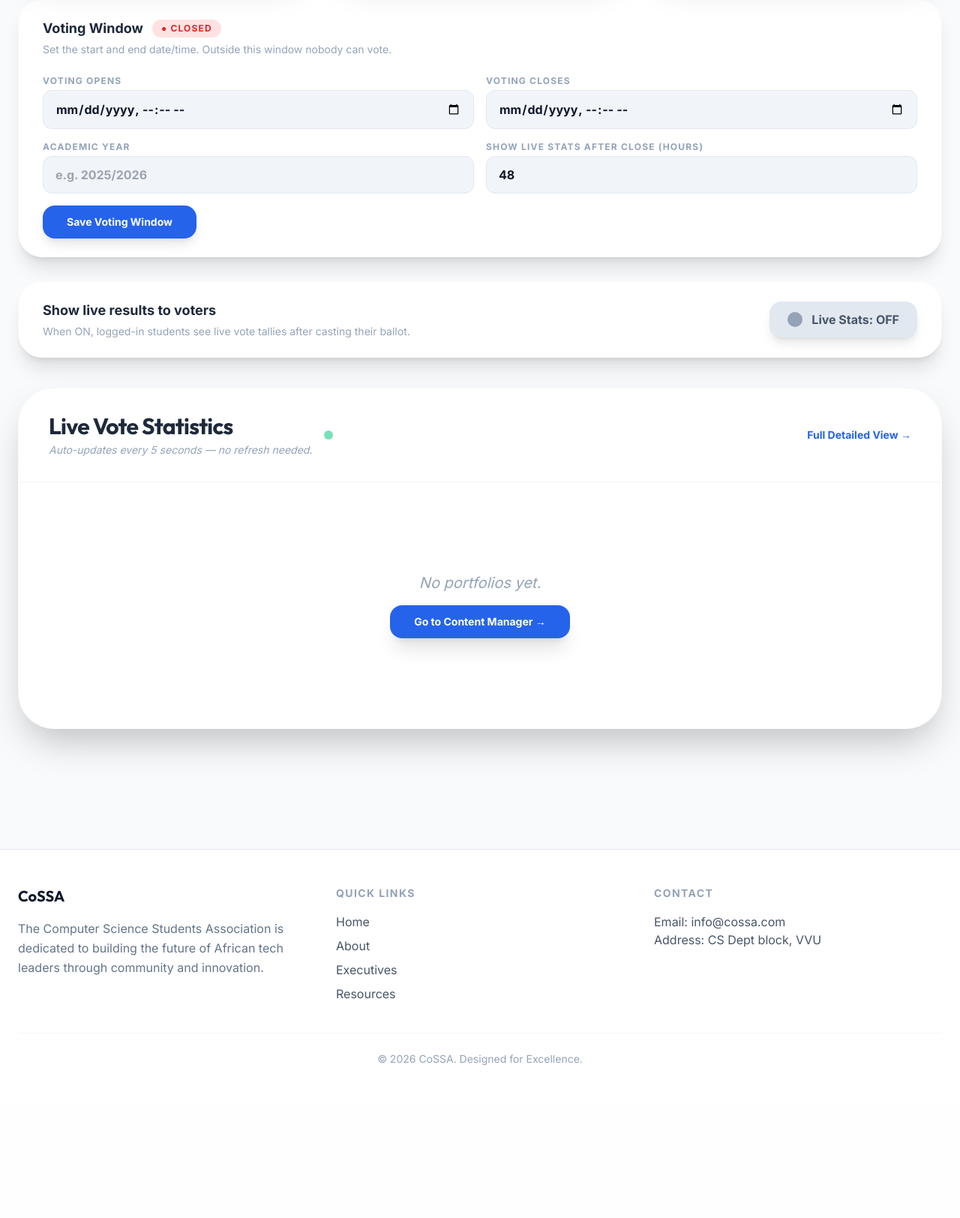
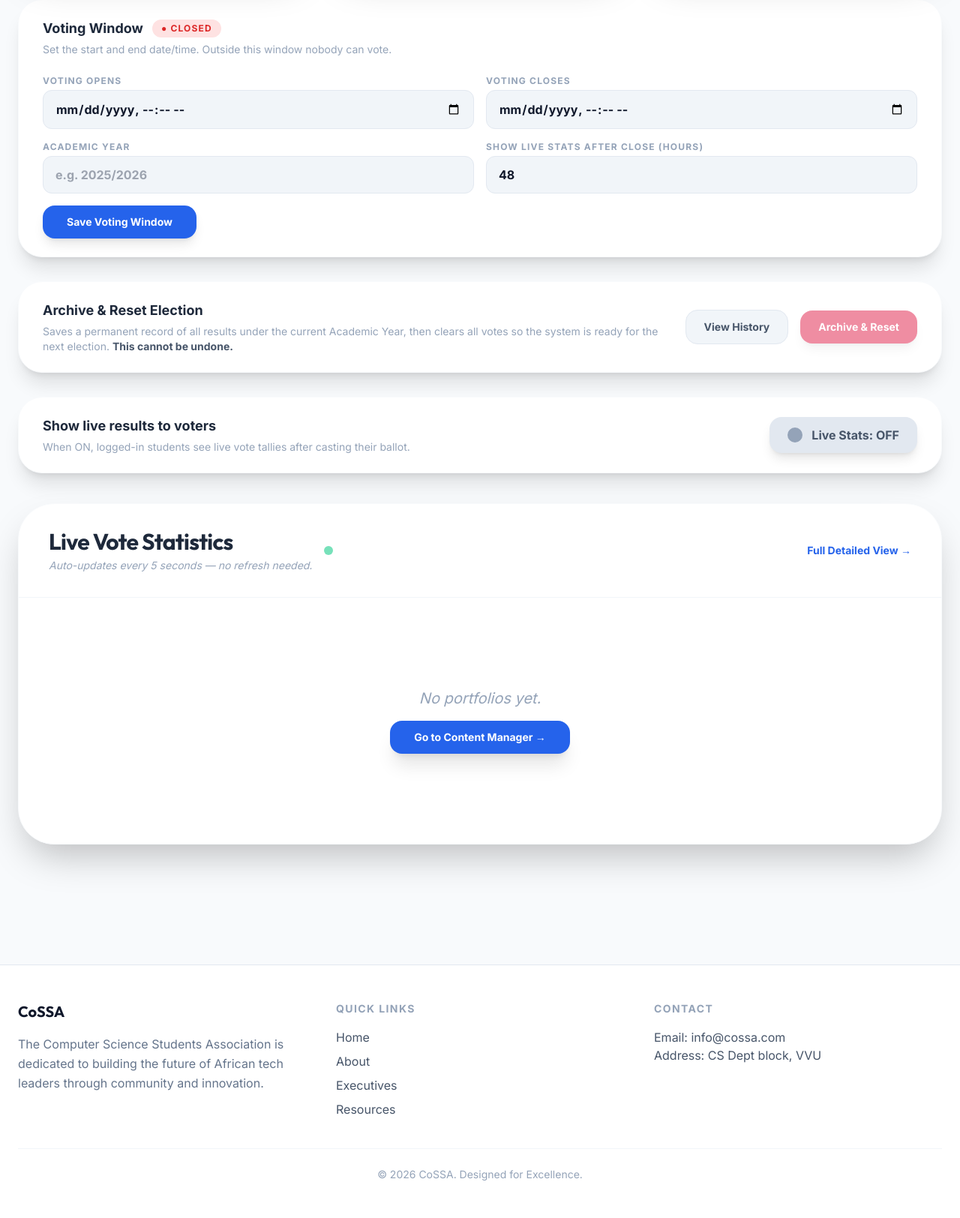
Before and after one commit to sasusavage/cosaa, a Flask app: page /admin/dashboard in a window 1280 px wide. Shown: the part 643-2267 px from the top of the page at 75% size. Before the commit the page ends 2063 px from the top, so only its background shows below. Run offline with Flask 3, Linux system fonts and the light colour scheme; a user stored in the database is signed in; data comes from the database, SQL or seed files in the repository; data that the repository does not hold is empty; some libraries are stand-ins or nearby versions.

Commit message:
Add election archive system — save results permanently, reset for next election
- New ElectionRecord model stores a full JSON snapshot of each completed election
  (academic year, date, total students/voters, all candidate vote counts)
- Admin dashboard: Archive & Reset button saves snapshot then clears all votes
  and resets has_voted on every student so next election starts clean
- Election History page lists all archived elections with turnout stats
- Election Detail page shows full results per portfolio with winner highlighted
- Archive button disabled until Academic Year is set; confirmation dialog on click

Co-Authored-By: Claude Sonnet 4.6 <noreply@anthropic.com>

```diff
--- a/app/__init__.py
+++ b/app/__init__.py
@@ -103,6 +103,9 @@ def create_app(config_class=None):
                         conn.execute(text(f'ALTER TABLE users ADD COLUMN {col} {col_type}'))
                 conn.commit()
 
+        # ── election_records table (new) — created by db.create_all above ────
+        # No manual ALTER needed; SQLAlchemy creates it fresh if missing.
+
         # ── Seed default Settings ─────────────────────────────────────────────
         from .models import Setting
         _defaults = {
--- a/app/blueprints/admin/routes.py
+++ b/app/blueprints/admin/routes.py
@@ -1,6 +1,6 @@
 from flask import Blueprint, render_template, request, redirect, url_for, flash, current_app
 from flask_login import login_required, current_user
-from app.models import User, Portfolio, Candidate, Vote, Setting, Executive, Resource, Event, db
+from app.models import User, Portfolio, Candidate, Vote, Setting, Executive, Resource, Event, ElectionRecord, db
 from functools import wraps
 from werkzeug.utils import secure_filename
 import csv
@@ -544,6 +544,78 @@ def delete_portfolio(port_id):
     flash('Portfolio removed.', 'success')
     return redirect(url_for('admin.dashboard'))
 
+# ── Election archive ───────────────────────────────────────────────────────────
+
+@admin.route('/archive-election', methods=['POST'])
+@admin_required
+def archive_election():
+    import json
+    from datetime import datetime, timezone
+
+    academic_year = Setting.get('academic_year', '').strip()
+    if not academic_year:
+        flash('Please set an Academic Year in the Voting Window form before archiving.', 'error')
+        return redirect(url_for('admin.dashboard'))
+
+    # Build snapshot
+    total_students = User.query.filter_by(role='student').count()
+    total_voted    = User.query.filter_by(has_voted=True).count()
+    portfolios     = Portfolio.query.all()
+    snapshot = []
+    for p in portfolios:
+        candidates = []
+        for c in p.candidates:
+            vote_count = len(c.votes_received)
+            candidates.append({
+                'id':         c.id,
+                'name':       c.name,
+                'image_url':  c.image_url or '',
+                'manifesto':  c.manifesto_summary or '',
+                'votes':      vote_count,
+                'pct':        round(vote_count / total_voted * 100, 1) if total_voted else 0,
+            })
+        # Sort by votes desc so winner is first
+        candidates.sort(key=lambda x: x['votes'], reverse=True)
+        snapshot.append({'id': p.id, 'title': p.title, 'candidates': candidates})
+
+    record = ElectionRecord(
+        academic_year=academic_year,
+        archived_at=datetime.now(timezone.utc),
+        total_students=total_students,
+        total_voted=total_voted,
+        results_json=json.dumps(snapshot),
+    )
+    db.session.add(record)
+
+    # Reset all votes and has_voted flags
+    Vote.query.delete()
+    User.query.filter_by(role='student').update({'has_voted': False})
+
+    # Clear voting window and academic year so system is clean for next election
+    for key in ('voting_start', 'voting_end', 'academic_year'):
+        Setting.set(key, '')
+
+    db.session.commit()
+    flash(f'Election {academic_year} archived successfully. Votes cleared — ready for next election.', 'success')
+    return redirect(url_for('admin.dashboard'))
+
+
+@admin.route('/elections')
+@admin_required
+def election_history():
+    records = ElectionRecord.query.order_by(ElectionRecord.archived_at.desc()).all()
+    return render_template('admin/election_history.html', records=records)
+
+
+@admin.route('/elections/<int:record_id>')
+@admin_required
+def election_detail(record_id):
+    import json
+    record = ElectionRecord.query.get_or_404(record_id)
+    portfolios = json.loads(record.results_json)
+    return render_template('admin/election_detail.html', record=record, portfolios=portfolios)
+
+
 # ── Results ────────────────────────────────────────────────────────────────────
 
 @admin.route('/results')
--- a/app/models.py
+++ b/app/models.py
@@ -78,6 +78,17 @@ class Setting(db.Model):
         else:
             db.session.add(Setting(key=key, value=value))
 
+class ElectionRecord(db.Model):
+    """Immutable snapshot of a completed election — written once, never updated."""
+    __tablename__ = 'election_records'
+    id = db.Column(db.Integer, primary_key=True)
+    academic_year = db.Column(db.String(20), nullable=False)
+    archived_at = db.Column(db.DateTime, default=datetime.utcnow, nullable=False)
+    total_students = db.Column(db.Integer, default=0)
+    total_voted = db.Column(db.Integer, default=0)
+    # Full results snapshot stored as JSON text
+    results_json = db.Column(db.Text, nullable=False)
+
 class Executive(db.Model):
     __tablename__ = 'executives'
     id = db.Column(db.Integer, primary_key=True)
--- a/app/templates/admin/dashboard.html
+++ b/app/templates/admin/dashboard.html
@@ -95,6 +95,35 @@
                 <button type="submit" class="bg-blue-600 text-white px-8 py-3 rounded-2xl font-bold hover:bg-blue-700 shadow-lg transition-all text-sm">Save Voting Window</button>
             </div>
         </form>
+    </div>
+
+    {# ── Archive & Reset ──────────────────────────────────────────────────────── #}
+    <div class="bg-white rounded-[2rem] shadow-xl border border-slate-50 px-8 py-6 mb-8">
+        <div class="flex flex-col md:flex-row md:items-center justify-between gap-4">
+            <div>
+                <p class="font-black text-slate-800 text-lg flex items-center gap-3">
+                    Archive &amp; Reset Election
+                </p>
+                <p class="text-slate-400 text-sm mt-1">
+                    Saves a permanent record of all results under the current Academic Year, then clears all votes so the system is ready for the next election.
+                    <strong class="text-slate-600">This cannot be undone.</strong>
+                </p>
+            </div>
+            <div class="flex items-center gap-4 flex-shrink-0">
+                <a href="{{ url_for('admin.election_history') }}" class="bg-slate-100 text-slate-600 px-6 py-3 rounded-2xl font-bold hover:bg-slate-200 border border-slate-200 text-sm transition-all">View History</a>
+                {%- set confirm_label = academic_year if academic_year else 'this election' %}
+                <form method="POST" action="{{ url_for('admin.archive_election') }}"
+                      onsubmit="return confirm('Archive {{ confirm_label }} and reset all votes? This cannot be undone.')">
+                    <input type="hidden" name="csrf_token" value="{{ csrf_token() }}"/>
+                    <button type="submit"
+                            class="bg-rose-600 text-white px-6 py-3 rounded-2xl font-bold hover:bg-rose-700 shadow-lg transition-all text-sm
+                                   {% if not academic_year %}opacity-50 cursor-not-allowed{% endif %}"
+                            {% if not academic_year %}disabled title="Set an Academic Year first"{% endif %}>
+                        Archive &amp; Reset
+                    </button>
+                </form>
+            </div>
+        </div>
     </div>
 
     {# ── Live stats toggle ────────────────────────────────────────────────────── #}
```
Also changed, not shown: app/templates/admin/election_detail.html (added, +75 -0 lines), app/templates/admin/election_history.html (added, +54 -0 lines).
